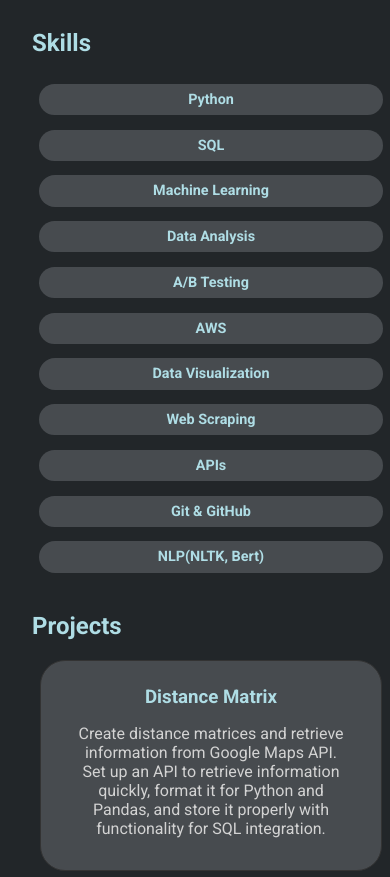
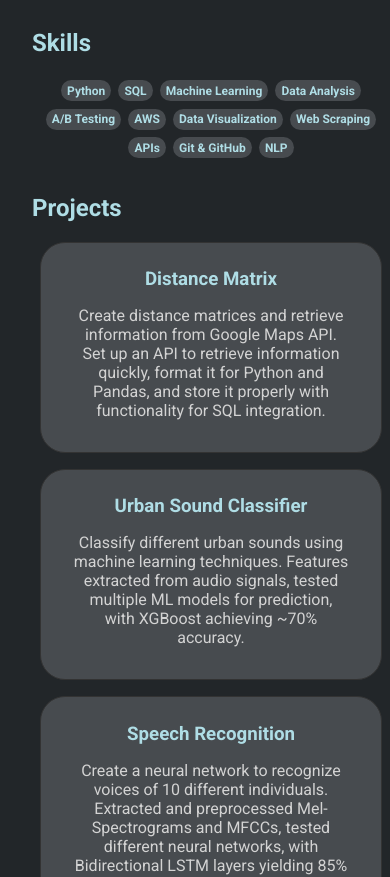
Before and after one commit to juancarlos285/juancarlos285.github.io, a plain HTML site: page index.html in a window 390 px wide. Shown: the part 987-1864 px from the top of the page. Drawn offline with Linux system fonts and the light colour scheme.

Commit message:
adjusted mobile skills

```diff
--- a/index.html
+++ b/index.html
@@ -53,7 +53,7 @@
                     <li>Web Scraping</li>
                     <li>APIs</li>
                     <li>Git & GitHub</li>
-                    <li>NLP(NLTK, Bert)</li>
+                    <li>NLP</li>
                 </ul>
             </div>
         </section>
--- a/styles.css
+++ b/styles.css
@@ -269,7 +269,13 @@ section {
     }
 
     #skills ul {
-        flex-direction: column;
+        justify-content: center;
+    }
+
+    #skills ul li {
+        padding: 0.3em 0.5em; /* Reduce padding for smaller screens */
+        margin: 0.3em; /* Reduce margin for smaller screens */
+        font-size: 0.8em; /* Adjust font size for better fit */
     }
 
     .project, .blog-post {
@@ -319,7 +325,13 @@ section {
     }
 
     #skills ul {
-        flex-direction: column;
+        justify-content: center;
+    }
+
+    #skills ul li {
+        padding: 0.3em 0.5em; /* Reduce padding for smaller screens */
+        margin: 0.3em; /* Reduce margin for smaller screens */
+        font-size: 0.75em; /* Adjust font size for better fit */
     }
 
     .project, .blog-post {
```
